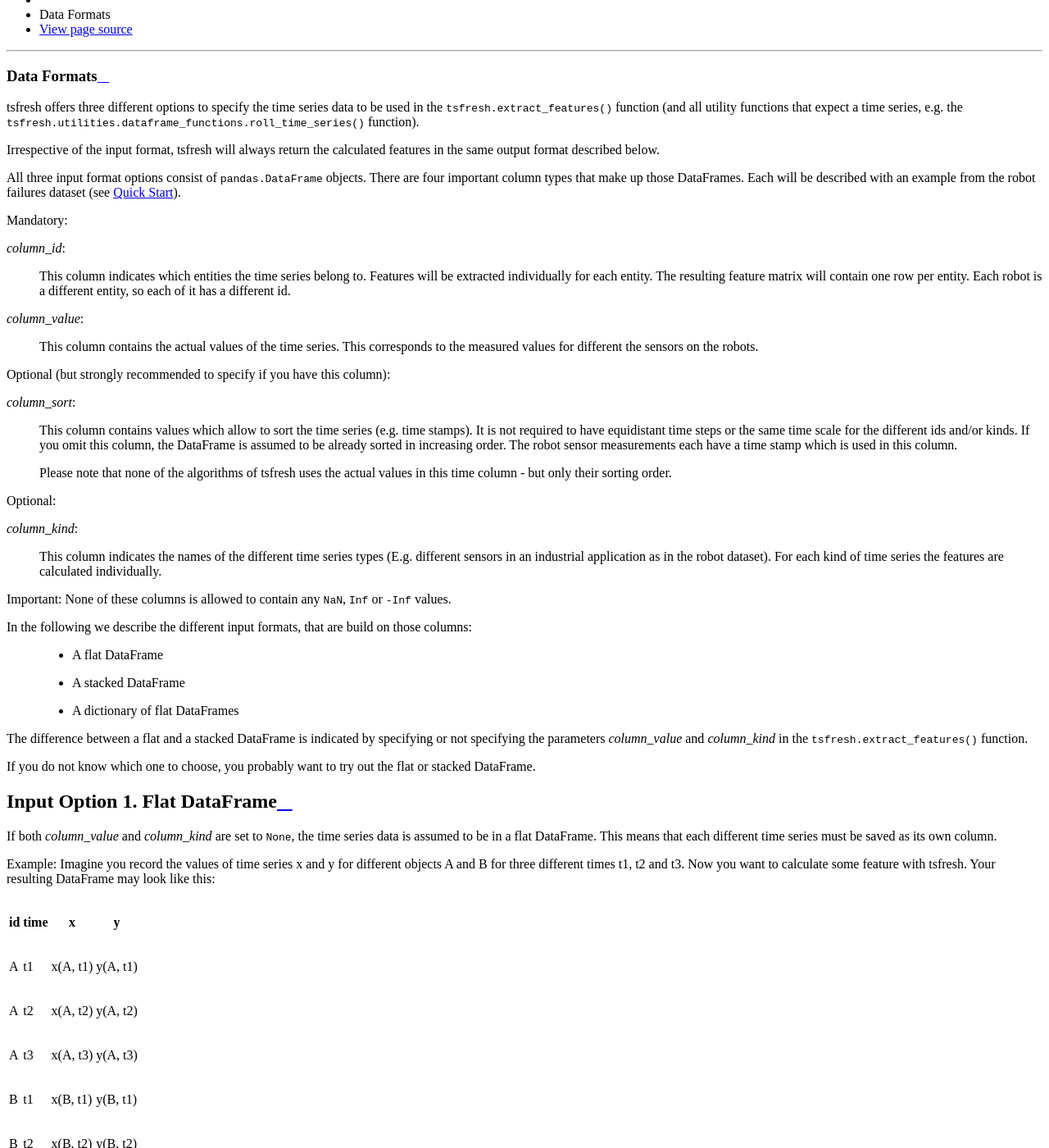
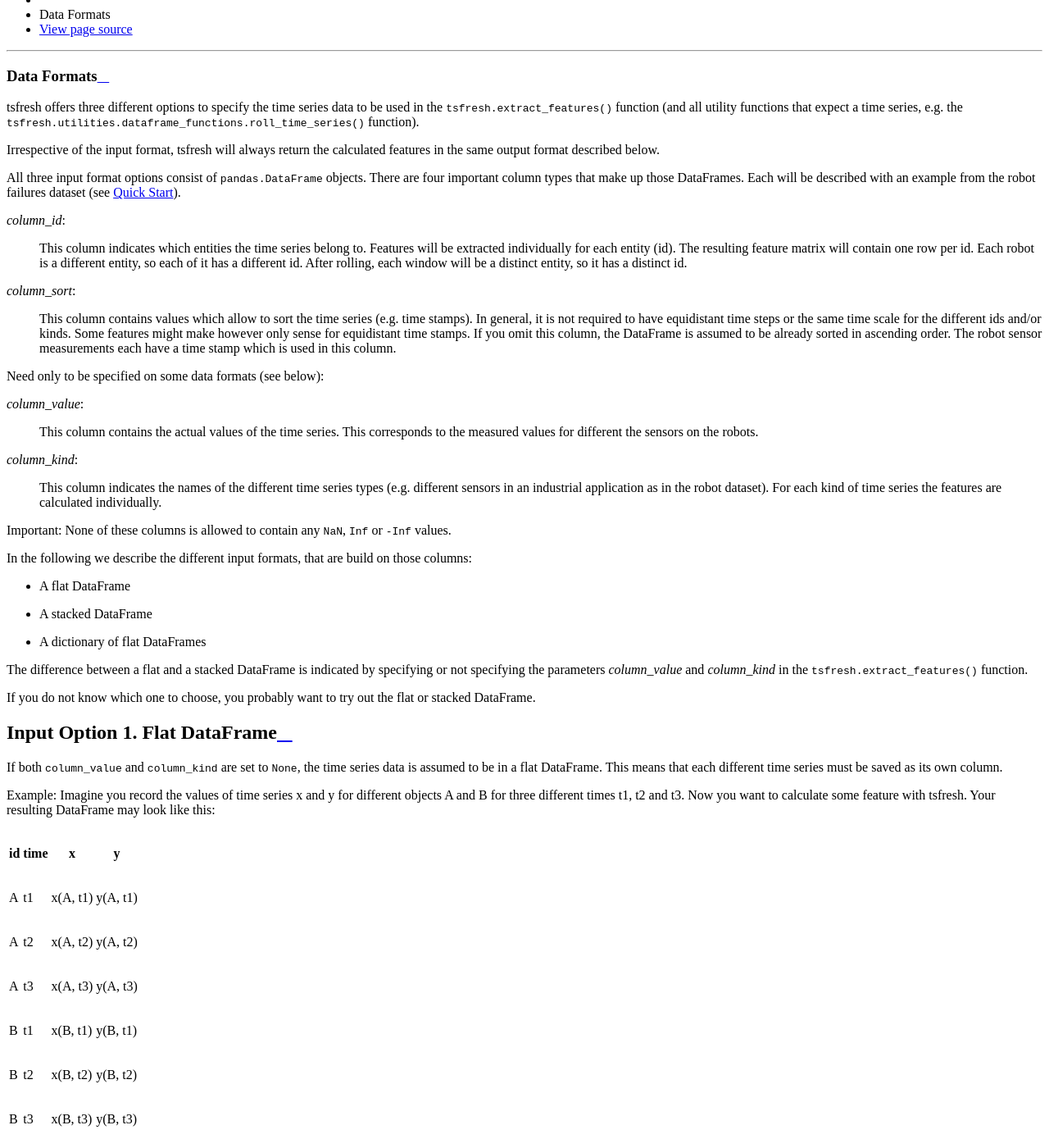
Before and after one commit to blue-yonder/tsfresh, a Sphinx documentation site: the page built from docs/text/data_formats.rst, in a window 1280 px wide and 1400 px high, scrolled down 518 px. Shown: the whole window at 82% size. Built offline with Sphinx 7.4.7 and the Read the Docs theme 2.0.0, drawn with Linux system fonts in a browser that asks for light colours; formulas are drawn with MathJax 3; the version number could not be read and is left out; some of the changed text lies outside the part shown.

Commit message:
Update the data format documentation

```diff
--- a/docs/text/data_formats.rst
+++ b/docs/text/data_formats.rst
@@ -14,37 +14,33 @@ All three input format options consist of :class:`pandas.DataFrame` objects. The
 make up those DataFrames. Each will be described with an example from the robot failures dataset
 (see :ref:`quick-start-label`).
 
-Mandatory:
+:`column_id`: This column indicates which entities the time series belong to. Features will be extracted individually
+    for each entity (id). The resulting feature matrix will contain one row per id.
+    Each robot is a different entity, so each of it has a different id.
+    After rolling, each window will be a distinct entity, so it has a distinct id.
 
-:`column_id`: This column indicates which entities the time series belong to. Features will be extracted individually
-    for each entity. The resulting feature matrix will contain one row per entity.
-    Each robot is a different entity, so each of it has a different id.
+:`column_sort`: This column contains values which allow to sort the time series (e.g. time stamps).
+    In general, it is not required to have equidistant time steps or the same time scale for the different ids and/or kinds.
+    Some features might make however only sense for equidistant time stamps.
+    If you omit this column, the DataFrame is assumed to be already sorted in ascending order.
+    The robot sensor measurements each have a time stamp which is used in this column.
+
+Need only to be specified on some data formats (see below):
+
 :`column_value`: This column contains the actual values of the time series.
     This corresponds to the measured values for different the sensors on the robots.
 
-Optional (but strongly recommended to specify if you have this column):
-
-:`column_sort`: This column contains values which allow to sort the time series (e.g. time stamps). It is not required
-    to have equidistant time steps or the same time scale for the different ids and/or kinds.
-    If you omit this column, the DataFrame is assumed to be already sorted in increasing order.
-    The robot sensor measurements each have a time stamp which is used in this column.
-
-    Please note that none of the algorithms of tsfresh uses the actual values in this time column - but only their
-    sorting order.
-
-Optional:
-
-:`column_kind`: This column indicates the names of the different time series types (E.g. different sensors in an
+:`column_kind`: This column indicates the names of the different time series types (e.g. different sensors in an
     industrial application as in the robot dataset).
     For each kind of time series the features are calculated individually.
-
 
 Important: None of these columns is allowed to contain any ``NaN``, ``Inf`` or ``-Inf`` values.
 
 In the following we describe the different input formats, that are build on those columns:
-    * A flat DataFrame
-    * A stacked DataFrame
-    * A dictionary of flat DataFrames
+
+* A flat DataFrame
+* A stacked DataFrame
+* A dictionary of flat DataFrames
 
 The difference between a flat and a stacked DataFrame is indicated by specifying or not specifying the parameters
 `column_value` and `column_kind` in the :func:`tsfresh.extract_features` function.
@@ -54,7 +50,7 @@ If you do not know which one to choose, you probably want to try out the flat or
 Input Option 1. Flat DataFrame
 ------------------------------
 
-If both `column_value` and `column_kind` are set to ``None``, the time series data is assumed to be in a flat
+If both ``column_value`` and ``column_kind`` are set to ``None``, the time series data is assumed to be in a flat
 DataFrame. This means that each different time series must be saved as its own column.
 
 Example: Imagine you record the values of time series x and y for different objects A and B for three different
```
Also changed, not shown: other parts of docs/text/data_formats.rst (+2 -1 lines).
